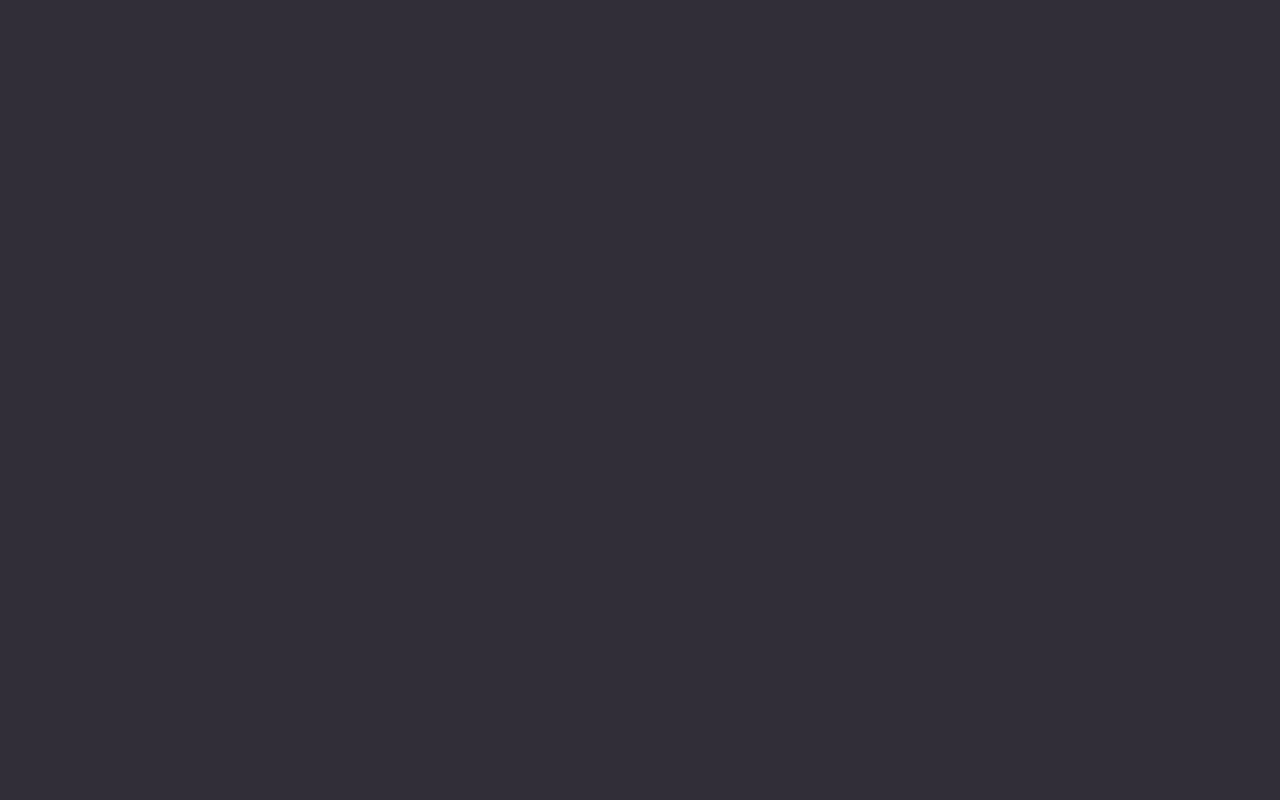
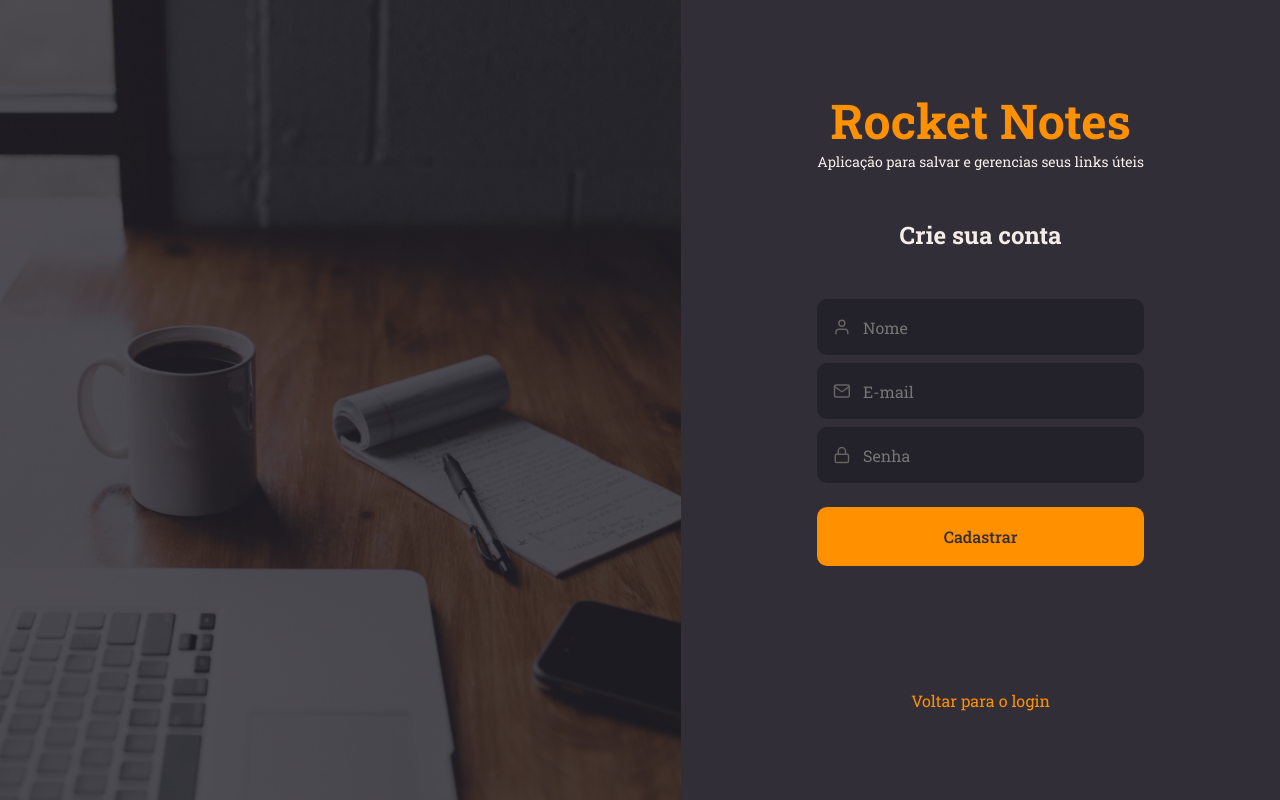
Before and after one commit to GuilhermeFalck/RocketNotes, a React (Vite) app in the folder Frontend/: page /register in a window 1280 px wide. Before the commit this address had no page. Built offline with nearby package versions, Linux system fonts and the light colour scheme.

Commit message:
add function singUp

```diff
--- a/Frontend/src/pages/SingUp/index.jsx
+++ b/Frontend/src/pages/SingUp/index.jsx
@@ -1,5 +1,8 @@
+import { useState } from "react";
 import { FiMail, FiLock, FiUser } from "react-icons/fi";
-import { Link } from "react-router-dom";
+import { Link, useNavigate } from "react-router-dom";
+
+import { api } from "../../services/api";
 
 import { Input } from "../../components/Input";
 import { Button } from "../../components/Button";
@@ -7,6 +10,32 @@
 import { Container, Form, Background } from "./styles";
 
 export function SingUp() {
+  const [name, setName] = useState("");
+  const [email, setEmail] = useState("");
+  const [password, setPassword] = useState("");
+
+  const navigate = useNavigate();
+
+  function handleSingUp() {
+    if (!name || !email || !password) {
+      return alert("Preencha todos os campos!");
+    }
+
+    api
+      .post("users", { name, email, password })
+      .then(() => {
+        alert("Usuário cadastrado com sucesso!");
+        navigate("/");
+      })
+      .catch((error) => {
+        if (error.response) {
+          alert(error.response.data.message);
+        } else {
+          alert("Não foi possível cadastrar ");
+        }
+      });
+  }
+
   return (
     <Container>
       <Background />
@@ -16,11 +45,26 @@
 
         <h2>Crie sua conta</h2>
 
-        <Input placeholder="Nome" type="text" icon={FiUser} />
-        <Input placeholder="E-mail" type="text" icon={FiMail} />
-        <Input placeholder="Senha" type="password" icon={FiLock} />
+        <Input
+          placeholder="Nome"
+          type="text"
+          icon={FiUser}
+          onChange={(e) => setName(e.target.value)}
+        />
+        <Input
+          placeholder="E-mail"
+          type="text"
+          icon={FiMail}
+          onChange={(e) => setEmail(e.target.value)}
+        />
+        <Input
+          placeholder="Senha"
+          type="password"
+          icon={FiLock}
+          onChange={(e) => setPassword(e.target.value)}
+        />
 
-        <Button title="Cadastrar" />
+        <Button title="Cadastrar" onClick={handleSingUp} />
 
         <Link to="/">Voltar para o login</Link>
       </Form>
--- a/Frontend/src/routes/index.jsx
+++ b/Frontend/src/routes/index.jsx
@@ -6,7 +6,7 @@
 export function Routes() {
   return (
     <BrowserRouter>
-      <AppRoutes />
+      <AuthRoutes />
     </BrowserRouter>
   );
 }
```
Also changed, not shown: 2 other files (tests, documents, lock files or other folders).
